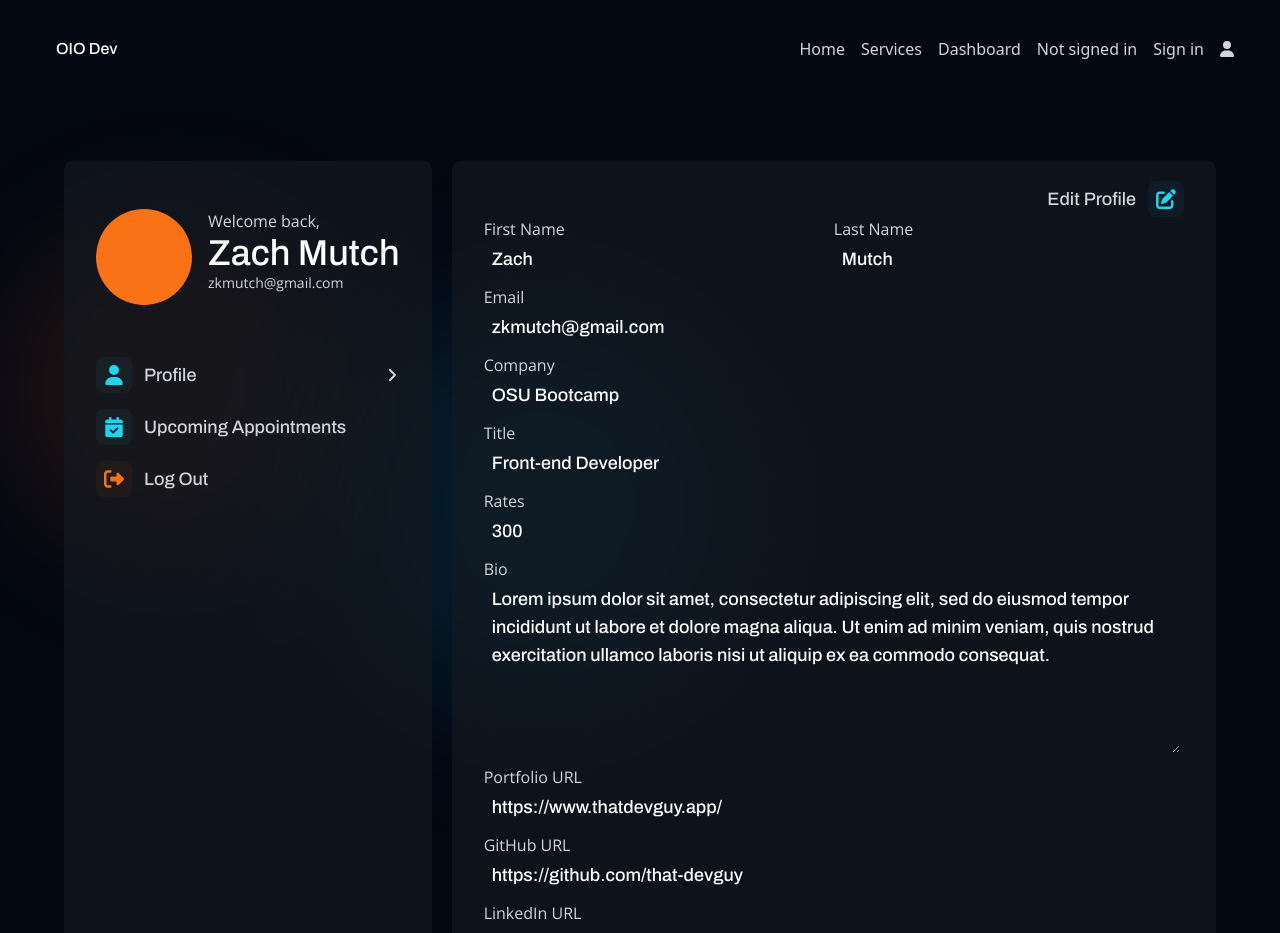
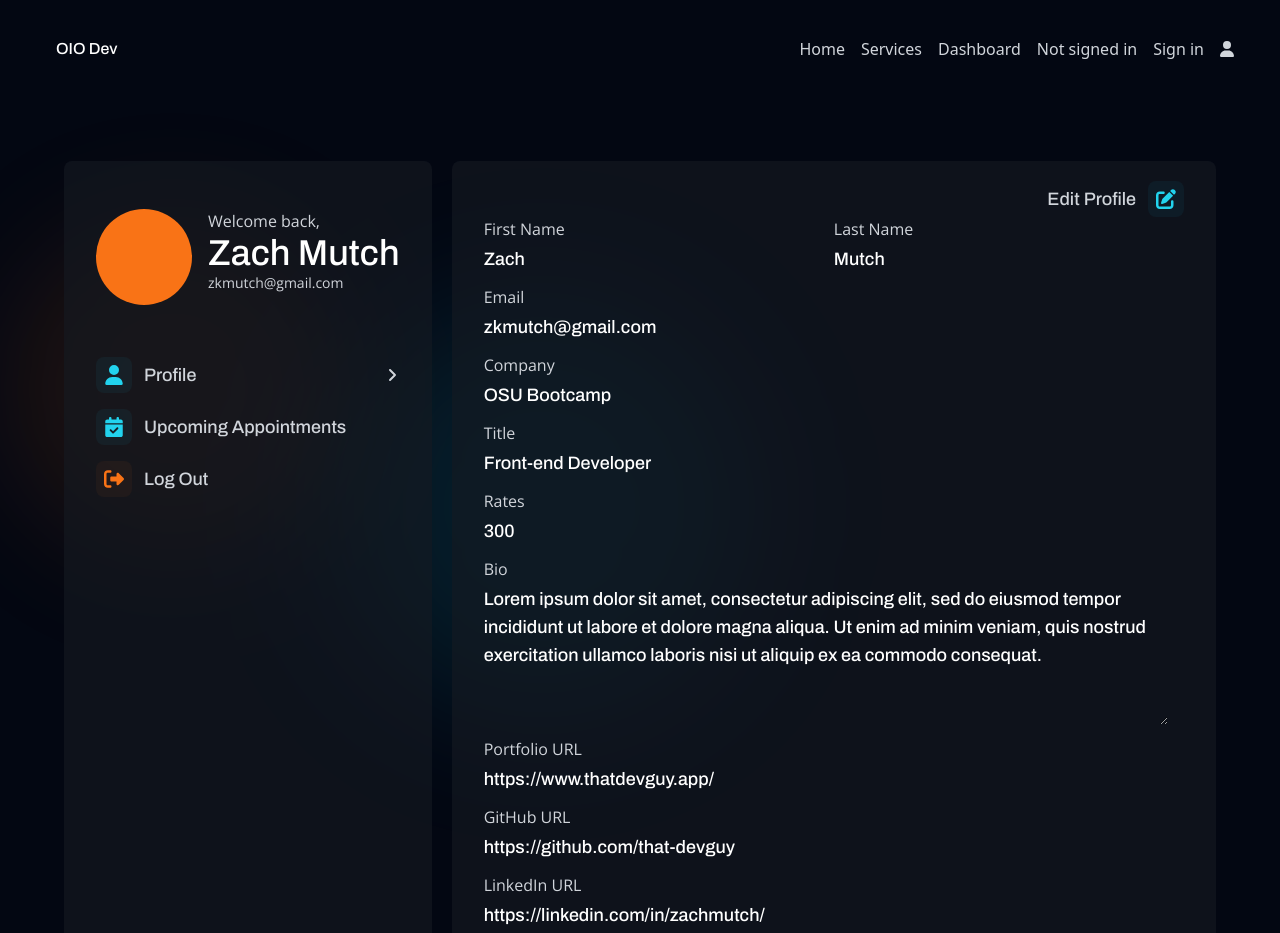
Before and after one commit to CodeByDex/OIODev, a Next.js app: page /dashboard in a window 1280 px wide. Shown: the top 933 px of the page. Built offline with nearby package versions, Linux system fonts and the light colour scheme; no server answers.

Commit message:
fixed some margins on the form

```diff
--- a/src/app/dashboard/components/ProfileForm.js
+++ b/src/app/dashboard/components/ProfileForm.js
@@ -28,7 +28,7 @@ export default function ProfileForm() {
           <div className="flex flex-col w-1/2">
             <label className="text-sm md:text-base">First Name</label>
             <input
-              className={`font-primary text-brand-textHeader text-base md:text-lg my-1 px-2 mr-1 rounded-lg ${
+              className={`font-primary text-brand-textHeader text-base md:text-lg my-1 mr-4 px-2 -mx-2 rounded-lg ${
                 isEditable
                   ? "bg-brand-primary/50 caret-brand-accent outline-none border-none"
                   : "bg-transparent outline-none"
@@ -41,7 +41,7 @@ export default function ProfileForm() {
           <div className="flex flex-col w-1/2">
             <label className="text-sm md:text-base">Last Name</label>
             <input
-              className={`font-primary text-brand-textHeader text-base md:text-lg my-1 px-2 mr-1 rounded-lg  ${
+              className={`font-primary text-brand-textHeader text-base md:text-lg my-1 mr-4 px-2 -mx-2 rounded-lg  ${
                 isEditable
                   ? "bg-brand-primary/50 caret-brand-accent outline-none border-none"
                   : "bg-transparent outline-none"
@@ -55,7 +55,7 @@ export default function ProfileForm() {
         <div className="flex flex-col">
           <label className="text-sm md:text-base">Email</label>
           <input
-            className={`font-primary text-brand-textHeader text-base md:text-lg my-1 px-2 mr-1 rounded-lg  ${
+            className={`font-primary text-brand-textHeader text-base md:text-lg my-1 mr-4 px-2 -mx-2 rounded-lg  ${
               isEditable
                 ? "bg-brand-primary/50 caret-brand-accent outline-none border-none"
                 : "bg-transparent outline-none"
@@ -68,7 +68,7 @@ export default function ProfileForm() {
         <div className="flex flex-col">
           <label className="text-sm md:text-base">Company</label>
           <input
-            className={`font-primary text-brand-textHeader text-base md:text-lg my-1 px-2 mr-1 rounded-lg  ${
+            className={`font-primary text-brand-textHeader text-base md:text-lg my-1 mr-4 px-2 -mx-2 rounded-lg  ${
               isEditable
                 ? "bg-brand-primary/50 caret-brand-accent outline-none border-none"
                 : "bg-transparent outline-none"
@@ -81,7 +81,7 @@ export default function ProfileForm() {
         <div className="flex flex-col">
           <label className="text-sm md:text-base">Title</label>
           <input
-            className={`font-primary text-brand-textHeader text-base md:text-lg my-1 px-2 mr-1 rounded-lg  ${
+            className={`font-primary text-brand-textHeader text-base md:text-lg my-1 mr-4 px-2 -mx-2 rounded-lg  ${
               isEditable
                 ? "bg-brand-primary/50 caret-brand-accent outline-none border-none"
                 : "bg-transparent outline-none"
@@ -94,7 +94,7 @@ export default function ProfileForm() {
         <div className="flex flex-col w-fit">
           <label className="text-sm md:text-base">Rates</label>
           <input
-            className={`font-primary text-brand-textHeader text-base md:text-lg my-1 px-2 mr-1 rounded-lg  ${
+            className={`font-primary text-brand-textHeader text-base md:text-lg my-1 mr-4 px-2 -mx-2 rounded-lg  ${
               isEditable
                 ? "bg-brand-primary/50 caret-brand-accent outline-none border-none"
                 : "bg-transparent outline-none"
@@ -107,12 +107,12 @@ export default function ProfileForm() {
         <div className="flex flex-col">
           <label className="text-sm md:text-base">Bio</label>
           <textarea
-            className={`font-primary text-brand-textHeader text-base md:text-lg my-1 px-2 mr-1 rounded-lg  ${
+            className={`font-primary text-brand-textHeader text-base md:text-lg my-1 mr-4 px-2 -mx-2 rounded-lg  ${
               isEditable
                 ? "bg-brand-primary/50 caret-brand-accent outline-none border-none"
                 : "bg-transparent outline-none"
             }`}
-            rows="6"
+            rows="5"
             defaultValue="Lorem ipsum dolor sit amet, consectetur adipiscing elit, sed do eiusmod tempor incididunt ut labore et dolore magna aliqua. Ut enim ad minim veniam, quis nostrud exercitation ullamco laboris nisi ut aliquip ex ea commodo consequat."
             readOnly={!isEditable}
           ></textarea>
@@ -120,7 +120,7 @@ export default function ProfileForm() {
         <div className="flex flex-col">
           <label className="text-sm md:text-base">Portfolio URL</label>
           <input
-            className={`font-primary text-brand-textHeader text-base md:text-lg my-1 px-2 mr-1 rounded-lg  ${
+            className={`font-primary text-brand-textHeader text-base md:text-lg my-1 mr-4 px-2 -mx-2 rounded-lg  ${
               isEditable
                 ? "bg-brand-primary/50 caret-brand-accent outline-none border-none"
                 : "bg-transparent outline-none"
@@ -133,7 +133,7 @@ export default function ProfileForm() {
         <div className="flex flex-col">
           <label className="text-sm md:text-base">GitHub URL</label>
           <input
-            className={`font-primary text-brand-textHeader text-base md:text-lg my-1 px-2 mr-1 rounded-lg  ${
+            className={`font-primary text-brand-textHeader text-base md:text-lg my-1 mr-4 px-2 -mx-2 rounded-lg  ${
               isEditable
                 ? "bg-brand-primary/50 caret-brand-accent outline-none border-none"
                 : "bg-transparent outline-none"
@@ -146,7 +146,7 @@ export default function ProfileForm() {
         <div className="flex flex-col">
           <label className="text-sm md:text-base">LinkedIn URL</label>
           <input
-            className={`font-primary text-brand-textHeader text-base md:text-lg my-1 px-2 mr-1 rounded-lg  ${
+            className={`font-primary text-brand-textHeader text-base md:text-lg my-1 mr-4 px-2 -mx-2 rounded-lg  ${
               isEditable
                 ? "bg-brand-primary/50 caret-brand-accent outline-none border-none"
                 : "bg-transparent outline-none"
```
